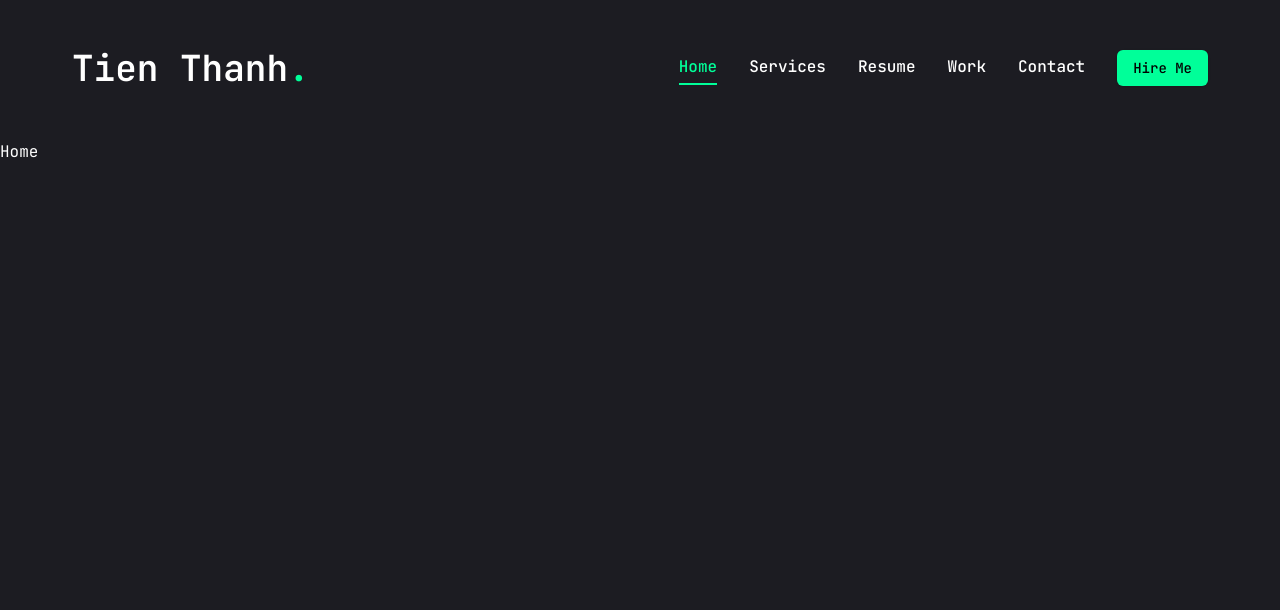
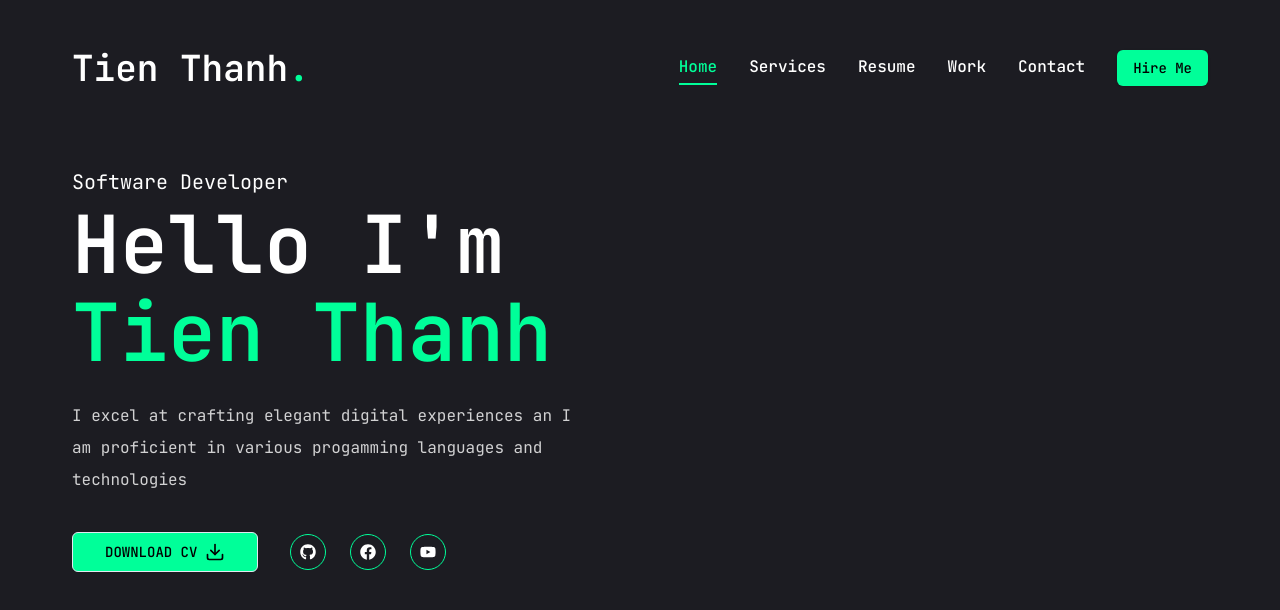
Before and after one commit to xwnsnowy/my-portfolio-website-nextjs-typescript-tailwincss, a Next.js app: page / in a window 1280 px wide. Shown: the top 610 px of the page. Built offline with nearby package versions, Linux system fonts and the light colour scheme.

Commit message:
feat: add left section of Home page with developer introduction and social links

```diff
--- a/app/globals.css
+++ b/app/globals.css
@@ -6,4 +6,13 @@
   body {
     @apply font-primary bg-primary text-white leading-loose;
   }
+  .h1 {
+    @apply text-[48px] xl:text-[80px] leading-[1.1] font-semibold;
+  }
+  .h2 {
+    @apply text-[36px] xl:text-[48px] leading-[1.1] font-semibold;
+  }
+  .h3 {
+    @apply text-[20px] xl:text-[24px] leading-[1.1] font-semibold;
+  }
 }
--- a/app/page.tsx
+++ b/app/page.tsx
@@ -1,5 +1,46 @@
+import Photo from "@/components/Photo";
+import Socials from "@/components/Socials";
+import { Button } from "@/components/ui/button";
 import Image from "next/image";
+import { FiDownload } from "react-icons/fi";
 
 export default function Home() {
-  return <main>Home</main>;
+  return (
+    <section className="h-full">
+      <div className="container mx-auto h-full">
+        <div className="flex flex-col xl:flex-row items-center justify-between xl:pt-8 xl:pb-24">
+          <div className="text-center xl:text-left">
+            <span className="text-xl">Software Developer</span>
+            <h1 className="h1 mb-6">
+              Hello I&apos;m <br />
+              <span className="text-accent">Tien Thanh</span>
+            </h1>
+            <p className="max-w-[500px] mb-9 text-white/80">
+              I excel at crafting elegant digital experiences an I am proficient
+              in various progamming languages and technologies
+            </p>
+            <div className="flex flex-col xl:flex-row items-center gap-8">
+              <Button
+                variant={"outline"}
+                size={"lg"}
+                className="flex uppercase justify-center items-center bg-accent text-black gap-2"
+              >
+                <span>Download CV</span>
+                <FiDownload className="text-xl" />
+              </Button>
+              <div className="mb-8 xl:mb-0">
+                <Socials
+                  containerStyles="flex gap-6"
+                  iconStyles="w-9 h-9 border border-accent rounded-full flex justify-center items-center text-accaent text-base hover:bg-accent hover:text-primary hover:transition-all duration-500"
+                />
+              </div>
+            </div>
+          </div>
+          <div>
+            <Photo />
+          </div>
+        </div>
+      </div>
+    </section>
+  );
 }
--- a/components/Header.tsx
+++ b/components/Header.tsx
@@ -1,4 +1,3 @@
-import React from "react";
 import Link from "next/link";
 import { Button } from "@/components/ui/button";
 import Navbar from "@/components/Navbar";
--- /dev/null
+++ b/components/Photo.tsx
@@ -0,0 +1,7 @@
+"use client";
+
+const Photo = () => {
+  return <div></div>;
+};
+
+export default Photo;
--- /dev/null
+++ b/components/Socials.tsx
@@ -0,0 +1,34 @@
+import Link from "next/link";
+import React from "react";
+import { FaGithub, FaFacebook, FaYoutube } from "react-icons/fa";
+import { IconType } from "react-icons/lib";
+
+interface SocialLinkItem {
+  icon: IconType;
+  path: string;
+}
+
+interface SocialsProps {
+  containerStyles?: string;
+  iconStyles?: string;
+}
+
+const socialsLink: SocialLinkItem[] = [
+  { icon: FaGithub, path: "" },
+  { icon: FaFacebook, path: "" },
+  { icon: FaYoutube, path: "" },
+];
+
+const Socials: React.FC<SocialsProps> = ({ containerStyles, iconStyles }) => {
+  return (
+    <div className={containerStyles}>
+      {socialsLink.map((link, index) => (
+        <Link key={link.path} href={link.path} className={iconStyles}>
+          <link.icon />
+        </Link>
+      ))}
+    </div>
+  );
+};
+
+export default Socials;
--- a/components/StairTransition.tsx
+++ b/components/StairTransition.tsx
@@ -2,7 +2,6 @@
 import Stairs from "@/components/Stairs";
 import { AnimatePresence, motion } from "framer-motion";
 import { usePathname } from "next/navigation";
-import React from "react";
 
 const StairTransition = () => {
   const pathname = usePathname();
```
